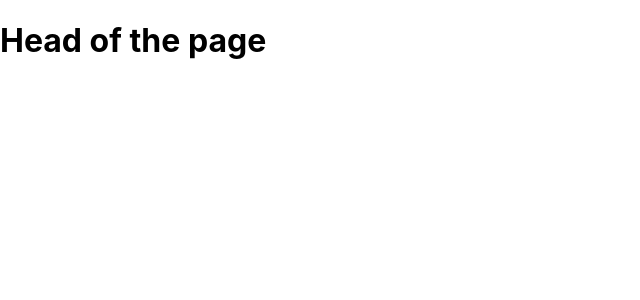
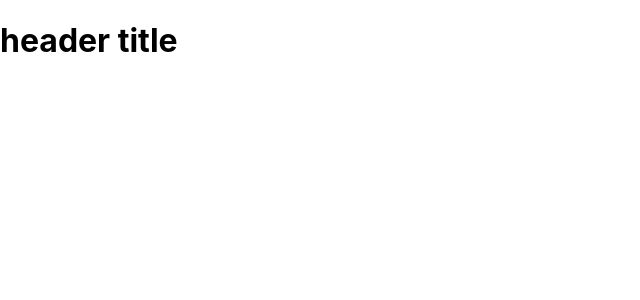
Before and after one commit to petercastle2020/Personal-Site, a React (Create React App) app: page / in a window 1280 px wide. Shown: the top 300 px of the page, without its empty margins (0-640 px from the left). Built offline with nearby package versions, Linux system fonts and the light colour scheme.

Commit message:
just saving

```diff
--- a/src/App.js
+++ b/src/App.js
@@ -1,6 +1,8 @@
 import logo from "./logo.svg";
 import "./App.css";
 import Header from "./components/Header";
+import Navbar from 'react-bootstrap/Navbar';
+
 
 function App() {
   return <Header />
--- a/src/components/Header.jsx
+++ b/src/components/Header.jsx
@@ -1,8 +1,9 @@
 import React from "react";
 
 
+
 function Header() {
-    return <h1>Head of the page</h1>
+    return <h1>header title</h1>
 }
 
 export default Header;
```
